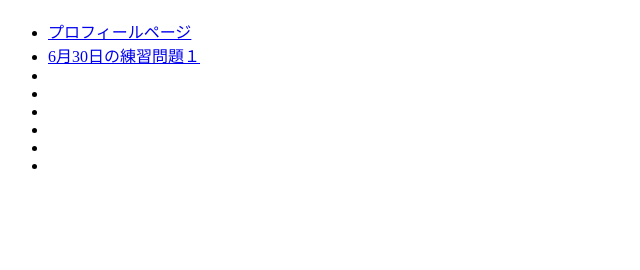
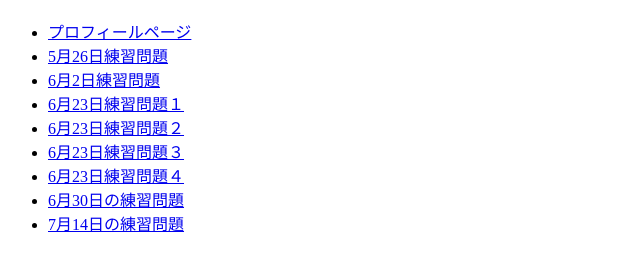
Before and after one commit to kutida/web, a plain HTML site: page index.html in a window 1280 px wide. Shown: the part 70-340 px from the top of the page, without its empty margins (0-640 px from the left). Drawn offline with Linux system fonts and the light colour scheme.

Commit message:
Add files via upload

```diff
--- a/index.html
+++ b/index.html
@@ -11,13 +11,14 @@
     <h1>過去の授業内容リンク集</h1>
     <ul>
       <li><a href="kadai1">プロフィールページ</a></li>
-        <li> <a href="./20220630/p1.html">6月30日の練習問題１</a></li>
-        <li><a href="20220623/rensyu"></a></li>
-        <li><a href="20220623/rensyu2"></a></li>
-        <li><a href="20220623/rensyu3"></a></li>
-        <li><a href="20220623/rensyu4"></a></li>
-        <li><a href="20210602/p1.html"></a></li>
-        <li><a href="20220526/p1.html"></a></li>
+      <li><a href="20220526/p1.html">5月26日練習問題</a></li>
+      <li><a href="20210602/p1.html">6月2日練習問題</a></li>
+        <li><a href="20220623/rensyu">6月23日練習問題１</a></li>
+        <li><a href="20220623/rensyu2">6月23日練習問題２</a></li>
+        <li><a href="20220623/rensyu3">6月23日練習問題３</a></li>
+        <li><a href="20220623/rensyu4">6月23日練習問題４</a></li>
+        <li> <a href="./20220630/p1.html">6月30日の練習問題</a></li>
+        <li><a href="2022000714/p1.html">7月14日の練習問題</a></li>
     </ul>
 </body>
 </html>
```
